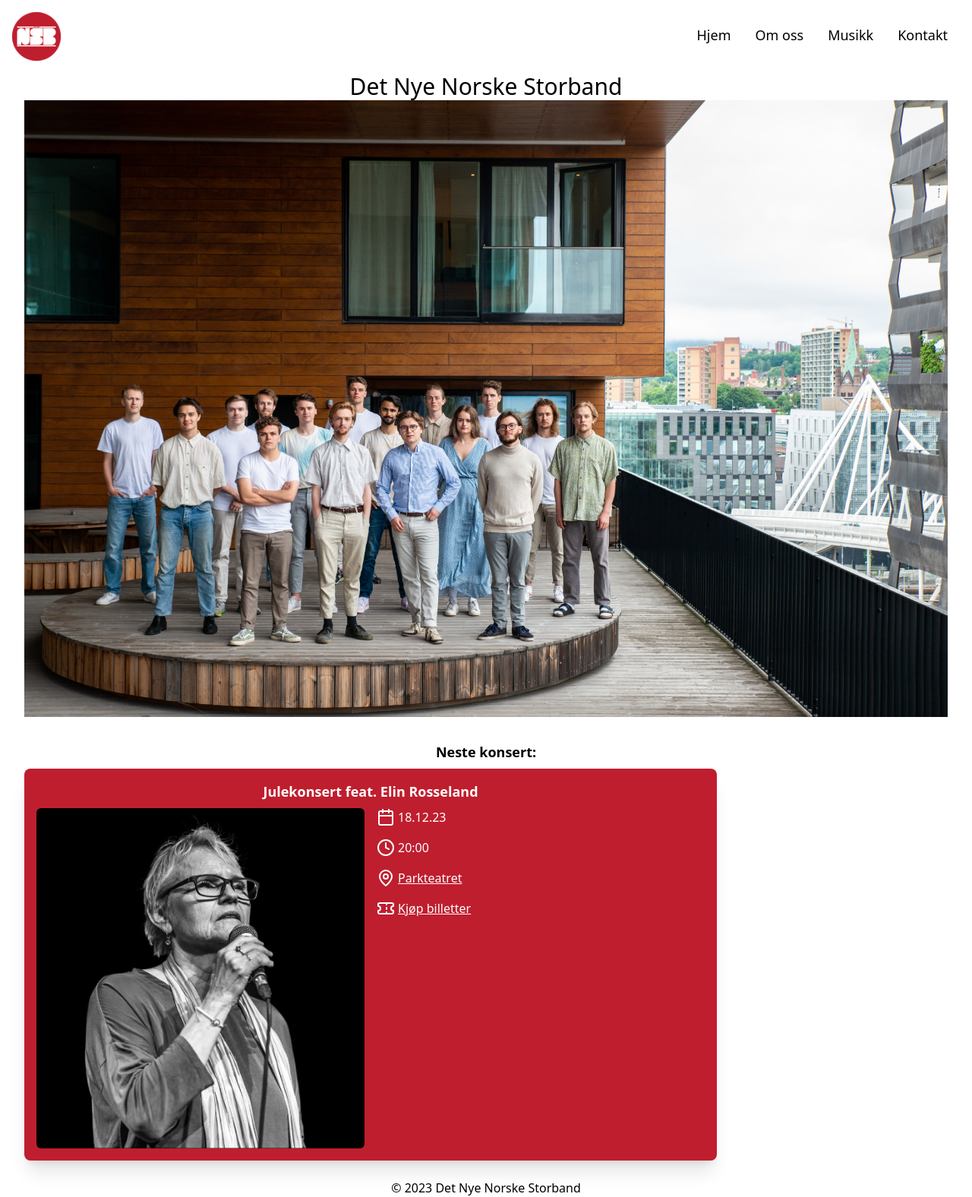
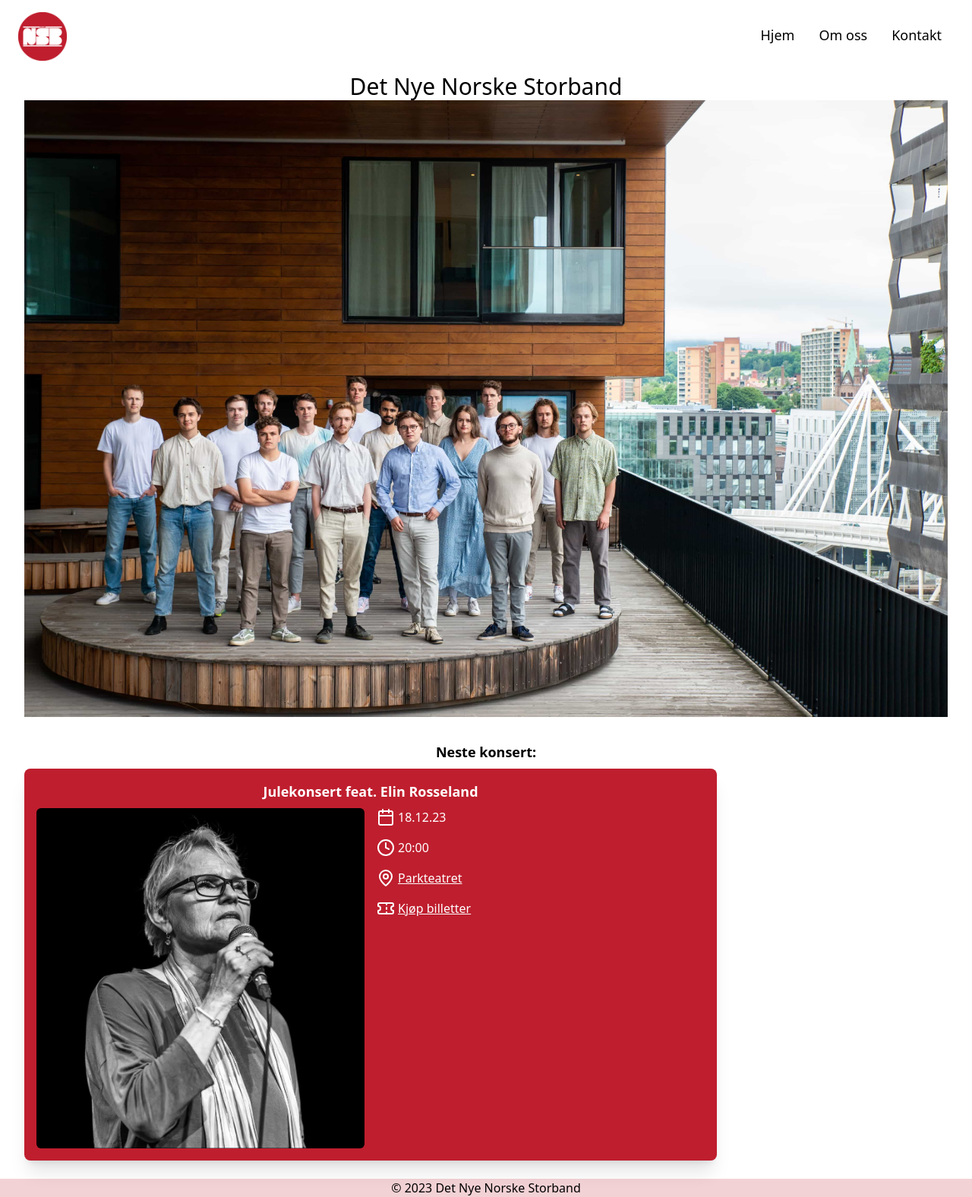
Before and after one commit to olalellingsen/detnyensb.no, a React (Vite) app in the folder nsb-site/: page / in a window 1280 px wide. Shown: the whole page at 76% size. Built offline with nearby package versions, Linux system fonts and the light colour scheme.

Commit message:
install lucide, start on footer

```diff
--- a/nsb-site/package.json
+++ b/nsb-site/package.json
@@ -10,6 +10,8 @@
     "preview": "vite preview"
   },
   "dependencies": {
+    "lucide": "^0.294.0",
+    "lucide-react": "^0.294.0",
     "react": "^18.2.0",
     "react-dom": "^18.2.0",
     "react-router-dom": "^6.20.1"
--- a/nsb-site/src/components/Footer.tsx
+++ b/nsb-site/src/components/Footer.tsx
@@ -1,8 +1,23 @@
 import React from "react";
+import { Link } from "react-router-dom";
+import homeworkspace from "../assets/images/sponsor-icons/homeworkspace.png";
+import kulturradet from "../assets/images/sponsor-icons/kulturrådet.png";
+import norskjazzforum from "../assets/images/sponsor-icons/norsk-jazzforum.png";
+import ostnorsk from "../assets/images/sponsor-icons/ostnorsk-logo.png";
+import sbs from "../assets/images/sponsor-icons/sbs-logo-positive.png";
+import oslokommune from "../assets/images/sponsor-icons/Oslo-logo-sort-RGB.png";
 
 function Footer() {
   return (
-    <div className="">
+    <div className="bg-primary/20">
+      {/* <div className="flex flex-wrap">
+        <img src={homeworkspace} alt="Home Workspace" />
+        <img src={sbs} alt="Sparebankstiftelsen" />
+        <img src={kulturradet} alt="Kulturrådet" />
+        <img src={norskjazzforum} alt="Norsk jazzforum" />
+        <img src={ostnorsk} alt="Østnorsk jazzsenter" />
+        <img src={oslokommune} alt="Oslo kommune" />
+      </div> */}
       <p className="text-center">© 2023 Det Nye Norske Storband</p>
     </div>
   );
--- a/nsb-site/src/components/Navbar.tsx
+++ b/nsb-site/src/components/Navbar.tsx
@@ -13,12 +13,12 @@
 
   return (
     <>
-      <nav className="fixed h-24 p-4 flex justify-between w-full bg-white">
+      <nav className="fixed h-24 p-4 sm:px-6 flex justify-between w-full bg-white">
         <img src={logo} alt="logo" className="bandLogo" />
         <div className="hidden sm:flex gap-8 p-4 text-lg">
           <ul>Hjem</ul>
           <ul>Om oss</ul>
-          <ul>Musikk</ul>
+          {/* <ul>Musikk</ul> */}
           <ul>Kontakt</ul>
         </div>
         <div className="sm:hidden pt-2" onClick={() => setIsMenuOpen(true)}>
@@ -27,7 +27,7 @@
       </nav>
       {isMenuOpen && (
         <div
-          className="fixed top-0 left-0 w-screen h-screen bg-primary"
+          className="fixed sm:hidden top-0 left-0 w-screen h-screen bg-primary"
           onClick={closeMenu}
         >
           {/* logo and cross */}
@@ -40,10 +40,11 @@
 
           {/* menu */}
           <div className="p-6">
-            <ul className="text-3xl text-white grid gap-2">
+            <ul className="text-5xl text-white grid gap-2">
               <li onClick={closeMenu}>Hjem</li>
               <li onClick={closeMenu}>Om oss</li>
-              <li onClick={closeMenu}>Musikk</li>
+              {/* <li onClick={closeMenu}>Kalender</li> */}
+              {/* <li onClick={closeMenu}>Musikk</li> */}
               <li onClick={closeMenu}>Kontakt</li>
             </ul>
           </div>
```
Also changed, not shown: nsb-site/src/assets/images/home.jpg, 1 other file (tests, documents, lock files or other folders).
